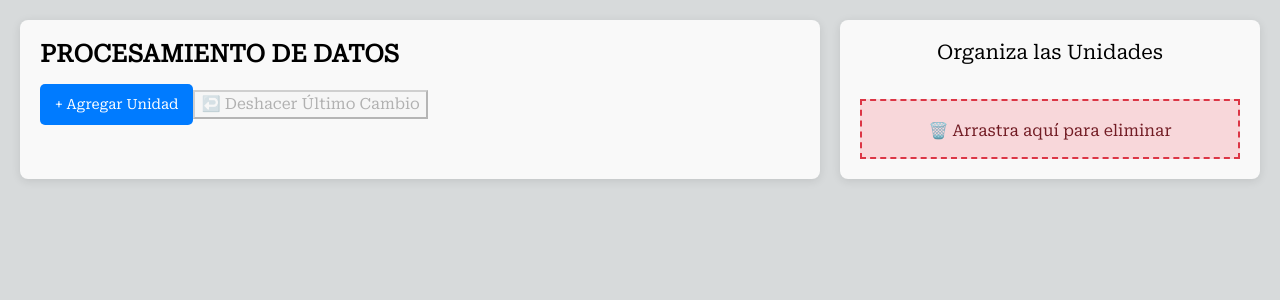
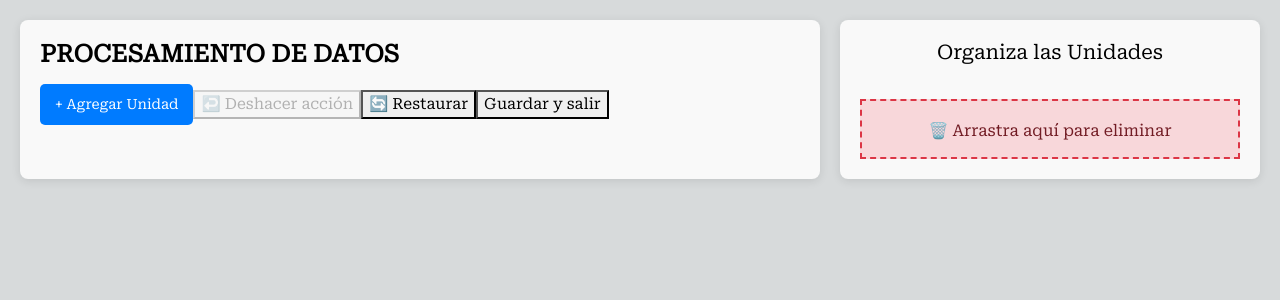
Before and after one commit to rebenew/frontendOmegaCursos, an Angular app: page /admin-dashboard/courses/edit-content/1 in a window 1280 px wide. Shown: the top 300 px of the page. Built offline with nearby package versions, Linux system fonts and the light colour scheme.

Commit message:
Actualizado modal para guardar cursos

```diff
--- a/src/app/Components/admin-course-components/admin-course-editor/course-editor.component.html
+++ b/src/app/Components/admin-course-components/admin-course-editor/course-editor.component.html
@@ -4,7 +4,13 @@
     <h2 *ngIf="course" class="course-title">{{ course.course }}</h2>
     <button class="add-unit-btn" (click)="openAddUnit()">+ Agregar Unidad</button>
     <button (click)="undoLastChange()" mat-button color="primary" [disabled]="undoStack.length === 0">
-      ↩️ Deshacer Último Cambio
+      ↩️ Deshacer acción
+    </button>
+    <button (click)="confirmRestoreCourse()" mat-button color="warn">
+      🔄 Restaurar
+    </button>
+    <button mat-button color="primary" (click)="saveCourseAndExit()">
+      Guardar y salir
     </button>
 
     <div *ngFor="let unit of course?.content; let i = index"
@@ -79,7 +85,6 @@
         [cdkDropListConnectedTo]="['unitsContainer']"
         (cdkDropListDropped)="deleteUnitOnDrop($event)">
      🗑️ Arrastra aquí para eliminar
-     <p *ngIf="deletedUnits && deletedUnits.length > 0">Última unidad eliminada: {{ deletedUnits[deletedUnits.length - 1]?.unidad }}</p>
    </div>
 
 </div>
--- a/src/app/Components/admin-course-components/admin-course-editor/course-editor.component.ts
+++ b/src/app/Components/admin-course-components/admin-course-editor/course-editor.component.ts
@@ -10,6 +10,8 @@ import { DeleteConfirmationComponent } from '../modals/delete-confirmation/delet
 import { Subscription } from 'rxjs';
 import { CourseService } from '../../../services/admin-course-services/course-service/admin.course.services';
 import { ElementRef, Renderer2, ViewChildren, QueryList } from '@angular/core';
+import { ConfirmationComponent } from '../modals/confirmation/confirmation.component';
+import { Router } from '@angular/router';
 
 @Component({
   selector: 'app-course-editor',
@@ -39,7 +41,8 @@ export class CourseEditorComponent implements OnInit {
     private courseService: CourseService,
     private courseEditorService: CourseEditorService,
     private dialog: MatDialog,
-    private renderer: Renderer2
+    private renderer: Renderer2,
+    private router: Router
   ) {}
 
  ngOnInit() {
@@ -201,7 +204,16 @@ export class CourseEditorComponent implements OnInit {
   }
 
   restoreCourseFromJSON() {
-    this.courseEditorService.loadCourseFromLocal(this.course?.course || '');
+    const courseName = this.course?.course || 'IA PARA TODOS'; // Asegurar el nombre correcto
+    this.courseEditorService.loadEditableCourse(courseName); // Cargar desde JSON en lugar de LocalStorage
+  }
+
+  confirmRestoreCourse() {
+    const confirmed = window.confirm("⚠️ ¿Estás seguro de que deseas restaurar el curso a su estado original? Esta acción no se puede deshacer.");
+    if (confirmed) {
+      this.restoreCourseFromJSON();
+      console.log("🔄 Curso restaurado desde el JSON original.");
+    }
   }
 
   trackByIndex(index: number): number {
@@ -218,4 +230,21 @@ export class CourseEditorComponent implements OnInit {
       }
     }, 100);
   }
+
+  saveCourseAndExit() {
+    if (!this.course) {
+      console.warn("⚠️ No hay curso cargado para guardar.");
+      return;
+    }
+
+    this.courseEditorService.saveCourseToLocal(); // Guardar curso
+
+    this.dialog.open(ConfirmationComponent, {
+      width: '400px',
+      data: { message: "✅ El curso ha sido guardado correctamente." }
+    }).afterClosed().subscribe(() => {
+      console.log("✅ Curso guardado, redirigiendo...");
+      this.router.navigate(['/admin-dashboard/courses']); // Redirigir a la página principal
+    });
+  }
 }
--- a/src/app/Components/admin-course-components/modals/confirmation/confirmation.component.html
+++ b/src/app/Components/admin-course-components/modals/confirmation/confirmation.component.html
@@ -1,6 +1,6 @@
 <div class="confirmation-modal">
-    <div class="modal-content">
-      <p>{{ message }}</p>
-      <button (click)="onClose()">Cerrar</button>
-    </div>
+  <div class="modal-content">
+    <p>{{ data.message }}</p>
+    <button (click)="onClose()">Volver al dashboard</button>
   </div>
+</div>
--- a/src/app/Components/admin-course-components/modals/confirmation/confirmation.component.ts
+++ b/src/app/Components/admin-course-components/modals/confirmation/confirmation.component.ts
@@ -1,5 +1,6 @@
-import { Component, EventEmitter, Input, Output } from '@angular/core';
+import { Component, EventEmitter, Input, Output, Inject } from '@angular/core';
 import { CommonModule } from '@angular/common';
+import { MAT_DIALOG_DATA, MatDialogRef } from '@angular/material/dialog';
 
 @Component({
   selector: 'app-confirmation',
@@ -9,10 +10,12 @@ import { CommonModule } from '@angular/common';
   styleUrls: ['./confirmation.component.scss']
 })
 export class ConfirmationComponent {
-  @Input() message: string = '';
-  @Output() close = new EventEmitter<void>();
+  constructor(
+    public dialogRef: MatDialogRef<ConfirmationComponent>,
+    @Inject(MAT_DIALOG_DATA) public data: { message: string }
+  ) {}
 
   onClose() {
-    this.close.emit();
+    this.dialogRef.close();
   }
 }
--- a/src/app/components/admin-course-components/admin-course-form/admin-course-form.component.html
+++ b/src/app/components/admin-course-components/admin-course-form/admin-course-form.component.html
@@ -51,7 +51,3 @@
 </form>
 
 <!-- Uso del componente de modal -->
-<app-confirmation *ngIf="showConfirmation"
-  [message]="confirmationMessage"
-  (close)="closeModal()">
-</app-confirmation>
--- a/src/app/components/admin-course-components/admin-course-form/admin-course-form.component.ts
+++ b/src/app/components/admin-course-components/admin-course-form/admin-course-form.component.ts
@@ -8,13 +8,14 @@ import { switchMap } from 'rxjs/operators';
 import { of } from 'rxjs';
 import { ConfirmationComponent } from '../modals/confirmation/confirmation.component';
 import { EventEmitter, Output } from '@angular/core';
+import { MatDialog } from '@angular/material/dialog';
 
 @Component({
   selector: 'app-admin-course-form',
   templateUrl: './admin-course-form.component.html',
   styleUrls: ['./admin-course-form.component.scss'],
   standalone: true,
-  imports: [ReactiveFormsModule, CommonModule, ConfirmationComponent],
+  imports: [ReactiveFormsModule, CommonModule],
 })
 export class AdminCourseFormComponent implements OnInit {
   @Output() courseUpdated = new EventEmitter<void>();
@@ -29,7 +30,8 @@ export class AdminCourseFormComponent implements OnInit {
     private fb: FormBuilder,
     private courseService: CourseService,
     private route: ActivatedRoute,
-    private router: Router
+    private router: Router,
+    private dialog: MatDialog
   ) {}
 
   ngOnInit() {
@@ -77,14 +79,15 @@ export class AdminCourseFormComponent implements OnInit {
 
       courseOperation.subscribe({
         next: () => {
-          this.confirmationMessage = this.isEditMode ? 'Curso actualizado correctamente' : 'Curso creado correctamente';
-          this.showConfirmation = true;
+          const dialogRef = this.dialog.open(ConfirmationComponent, {
+            width: '400px',
+            data: { message: this.isEditMode ? 'Curso actualizado correctamente' : 'Curso creado correctamente' }
+          });
 
-          setTimeout(() => {
-            this.showConfirmation = false;
+          dialogRef.afterClosed().subscribe(() => {
             this.courseUpdated.emit();
             this.router.navigate(['/admin-dashboard']);
-          }, 2000);
+          });
         },
         error: (err: any) => console.error(`Error al ${this.isEditMode ? 'actualizar' : 'agregar'} el curso:`, err)
       });
@@ -108,4 +111,5 @@ export class AdminCourseFormComponent implements OnInit {
   cancel() {
     this.router.navigate(['admin-dashboard/courses']);
   }
+
 }
```
